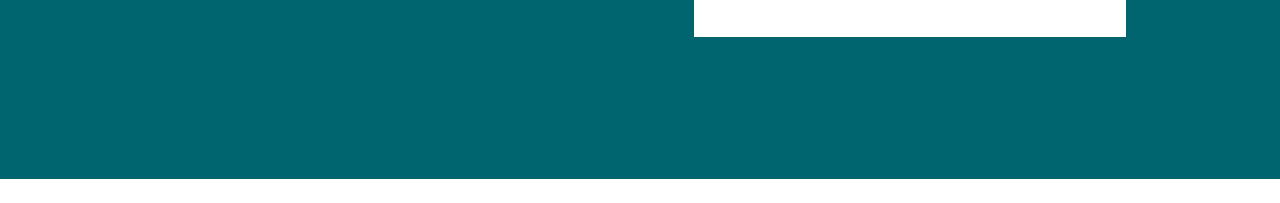
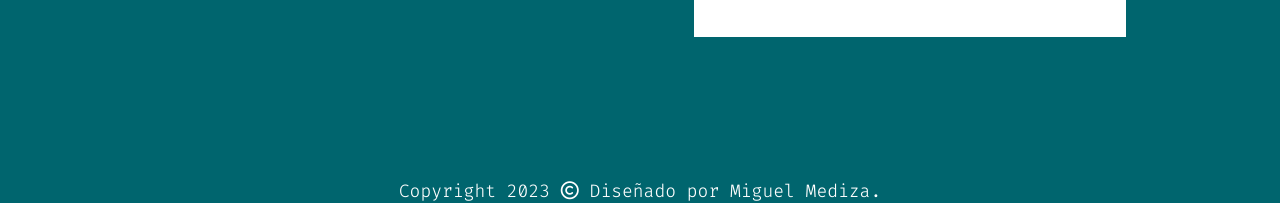
Before and after one commit to MiguelMediza/Portafolio, a plain HTML site: page index.html in a window 1280 px wide. Shown: the part 4204-4407 px from the top of the page. Before the commit the page ends 4383 px from the top, so only its background shows below. Drawn offline with nearby package versions, Linux system fonts and the light colour scheme.

Commit message:
Update index.html

```diff
--- a/index.html
+++ b/index.html
@@ -205,7 +205,9 @@
                         </div>
                     </div>
                 </div>
-
+            <div class="copyright">
+                <p>Copyright 2023 <i class="fa-regular fa-copyright"></i> Diseñado por Miguel Mediza.</p>
+            </div>
             </footer>
 
         </main>
```
